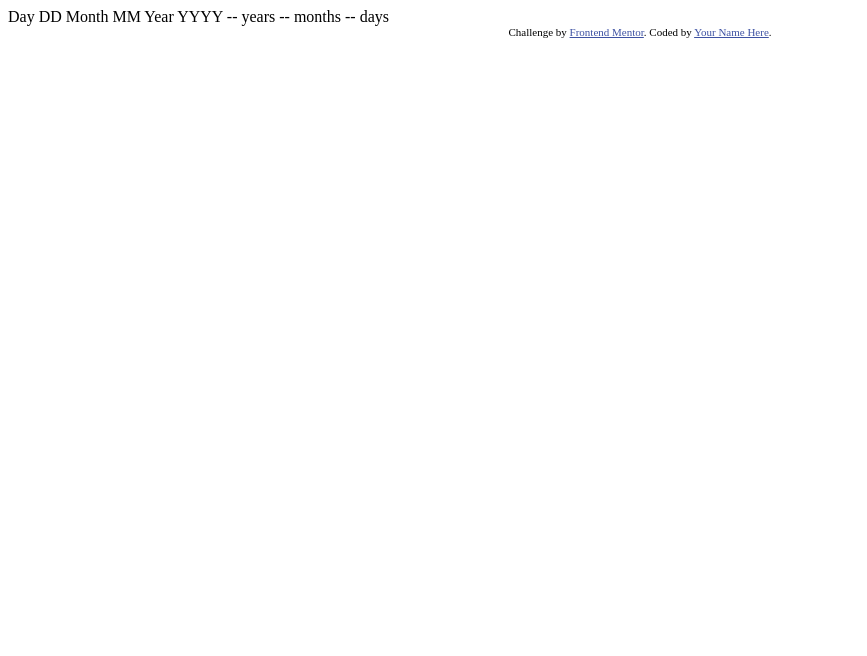
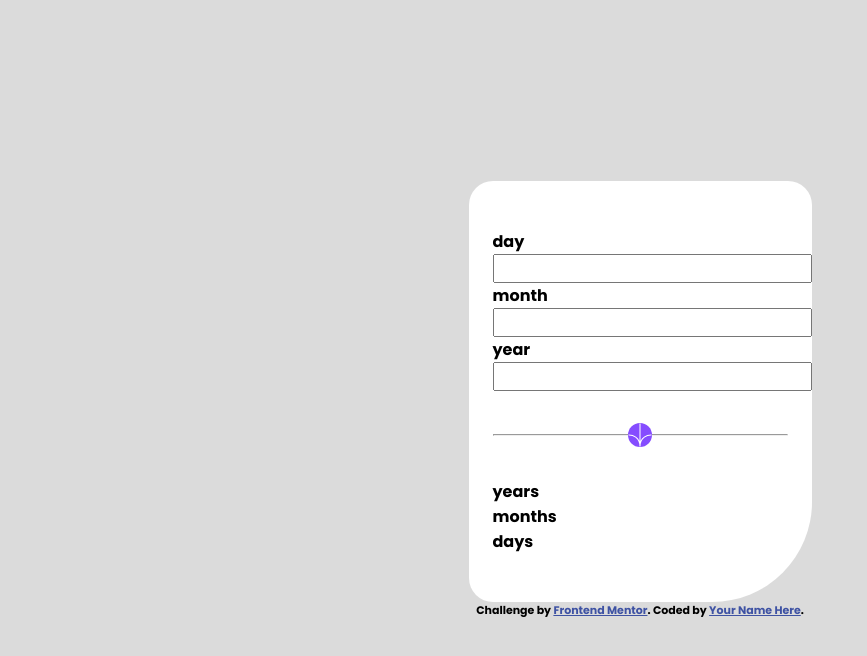
Before and after one commit to luinrandir/age-calculator-app, a plain HTML site: page index.html in a window 1280 px wide. Shown: the whole page, without its empty margins (0-867 px from the left). Drawn offline with Linux system fonts and the light colour scheme.

Commit message:
Started working out base layout.

```diff
--- a/index.html
+++ b/index.html
@@ -1,37 +1,84 @@
 <!DOCTYPE html>
 <html lang="en">
   <head>
-  <meta charset="UTF-8">
-  <meta name="viewport" content="width=device-width, initial-scale=1.0"> <!-- displays site properly based on user's device -->
+    <meta charset="UTF-8" />
+    <meta name="viewport" content="width=device-width, initial-scale=1.0" />
+    <!-- displays site properly based on user's device -->
 
-  <link rel="icon" type="image/png" sizes="32x32" href="./assets/images/favicon-32x32.png">
+    <link
+      rel="icon"
+      type="image/png"
+      sizes="32x32"
+      href="./assets/images/favicon-32x32.png"
+    />
 
     <title>Frontend Mentor | Age calculator app</title>
-
+    <link rel="preconnect" href="https://fonts.googleapis.com" />
+    <link rel="preconnect" href="https://fonts.gstatic.com" crossorigin />
+    <link
+      href="https://fonts.googleapis.com/css2?family=Poppins:ital,wght@0,700;1,400;1,800&display=swap"
+      rel="stylesheet"
+    />
+    <link rel="stylesheet" href="style.css" />
     <!-- Feel free to remove these styles or customise in your own stylesheet 👍 -->
     <style>
-    .attribution { font-size: 11px; text-align: center; }
-    .attribution a { color: hsl(228, 45%, 44%); }
+      .attribution {
+        font-size: 11px;
+        text-align: center;
+      }
+      .attribution a {
+        color: hsl(228, 45%, 44%);
+      }
     </style>
   </head>
   <body>
-
-  Day
-  DD
-
-  Month
-  MM
-
-  Year
-  YYYY
-
-  -- years
-  -- months
-  -- days
-
+    <main>
+      <div class="app">
+        <div class="top">
+          <form>
+            <section>
+              <label for="day">day</label>
+              <input type="number" id="day" name="day" />
+            </section>
+            <section>
+              <label for="month">month</label>
+              <input type="number" id="month" name="month" />
+            </section>
+            <section>
+              <label for="year">year</label>
+              <input type="number" id="year" name="year" />
+            </section>
+          </form>
+        </div>
+        <div class="middle">
+          <hr />
+          <button type="submit" class="button">
+            <svg
+              xmlns="http://www.w3.org/2000/svg"
+              width="46"
+              height="44"
+              viewBox="0 0 46 44"
+            >
+              <g fill="none" stroke="#FFF" stroke-width="2">
+                <path
+                  d="M1 22.019C8.333 21.686 23 25.616 23 44M23 44V0M45 22.019C37.667 21.686 23 25.616 23 44"
+                />
+              </g>
+            </svg>
+          </button>
+        </div>
+        <div class="bottom">
+          <p data-number="year">years</p>
+          <p data-number="months">months</p>
+          <p data-number="days">days</p>
+        </div>
+      </div>
       <div class="attribution">
-    Challenge by <a href="https://www.frontendmentor.io?ref=challenge" target="_blank">Frontend Mentor</a>.
-    Coded by <a href="#">Your Name Here</a>.
+        Challenge by
+        <a href="https://www.frontendmentor.io?ref=challenge" target="_blank"
+          >Frontend Mentor</a
+        >. Coded by <a href="#">Your Name Here</a>.
       </div>
+    </main>
   </body>
 </html>
--- /dev/null
+++ b/style.css
@@ -0,0 +1,107 @@
+/* Reset */
+*,
+*::before,
+*::after {
+  box-sizing: border-box;
+}
+
+* {
+  margin: 0;
+  padding: 0;
+  font: inherit;
+}
+
+ul[role="list"],
+ol[role="list"] {
+  list-style: none;
+}
+
+html:focus-within {
+  scroll-behavior: smooth;
+}
+
+html,
+body {
+  height: 100%;
+  overflow: hidden;
+}
+
+body {
+  text-rendering: optimizeSpeed;
+}
+
+img,
+picture,
+svg {
+  max-width: 100%;
+  display: block;
+}
+
+/* Custom Properties */
+:root {
+  /* Colors - Using HSL values instead of hsl() p->primary n->neutral*/
+  --pclr-purple: 259 100% 65%;
+  --pclr-light-red: 0 100% 67%;
+  --nclr-white: 0 0% 100%;
+  --nclr-off-white: 0 0% 94%;
+  --nclr-light-grey: 0 0% 86%;
+  --nclr-smokey-grey: 0 1% 44%;
+  --nclr-off-black: 0 0% 8%;
+
+  /* Typography */
+  /* Fonts */
+  --ff-primary: "Poppins", sans-serif;
+
+  /* Weights */
+  --fw-base: 400;
+  --fw-bold: 700;
+  --fw-extra-bold: 800;
+}
+
+/* General Styles */
+body {
+  --body-font-size: 0.75rem;
+  background-color: hsl(var(--nclr-light-grey));
+  font-family: var(--ff-primary);
+  font-weight: var(--fw-base);
+  display: grid;
+  place-content: center;
+}
+
+.app {
+  --border-accent-radius: 100px;
+  max-width: 343px;
+  background-color: hsl(var(--nclr-white));
+  border-radius: 24px 24px var(--border-accent-radius) 24px;
+  display: flex;
+  flex-direction: column;
+  gap: 2rem;
+  padding-inline: 1.5rem;
+  padding-block: 3rem;
+}
+
+.middle {
+  display: grid;
+}
+
+hr {
+  height: 1%;
+  align-self: center;
+}
+.middle > * {
+  grid-area: 1/1;
+}
+
+.button {
+  place-self: center;
+  width: max-content;
+  background-color: hsl(var(--pclr-purple));
+  border: none;
+  border-radius: 100%;
+}
+
+svg {
+  --size: 24px;
+  width: var(--size);
+  height: var(--size);
+}
```
Lines whose indentation alone changed are shown as unchanged.
